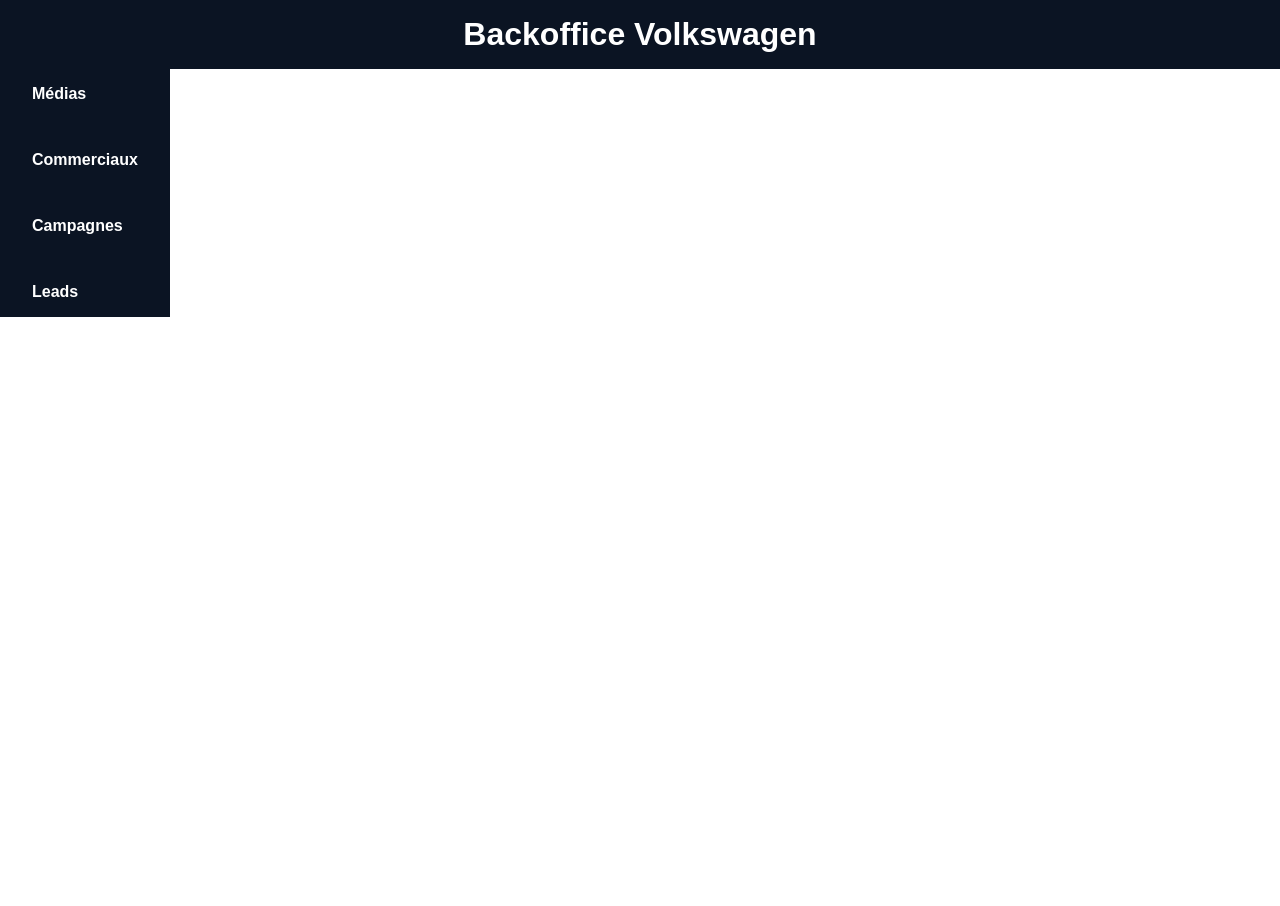
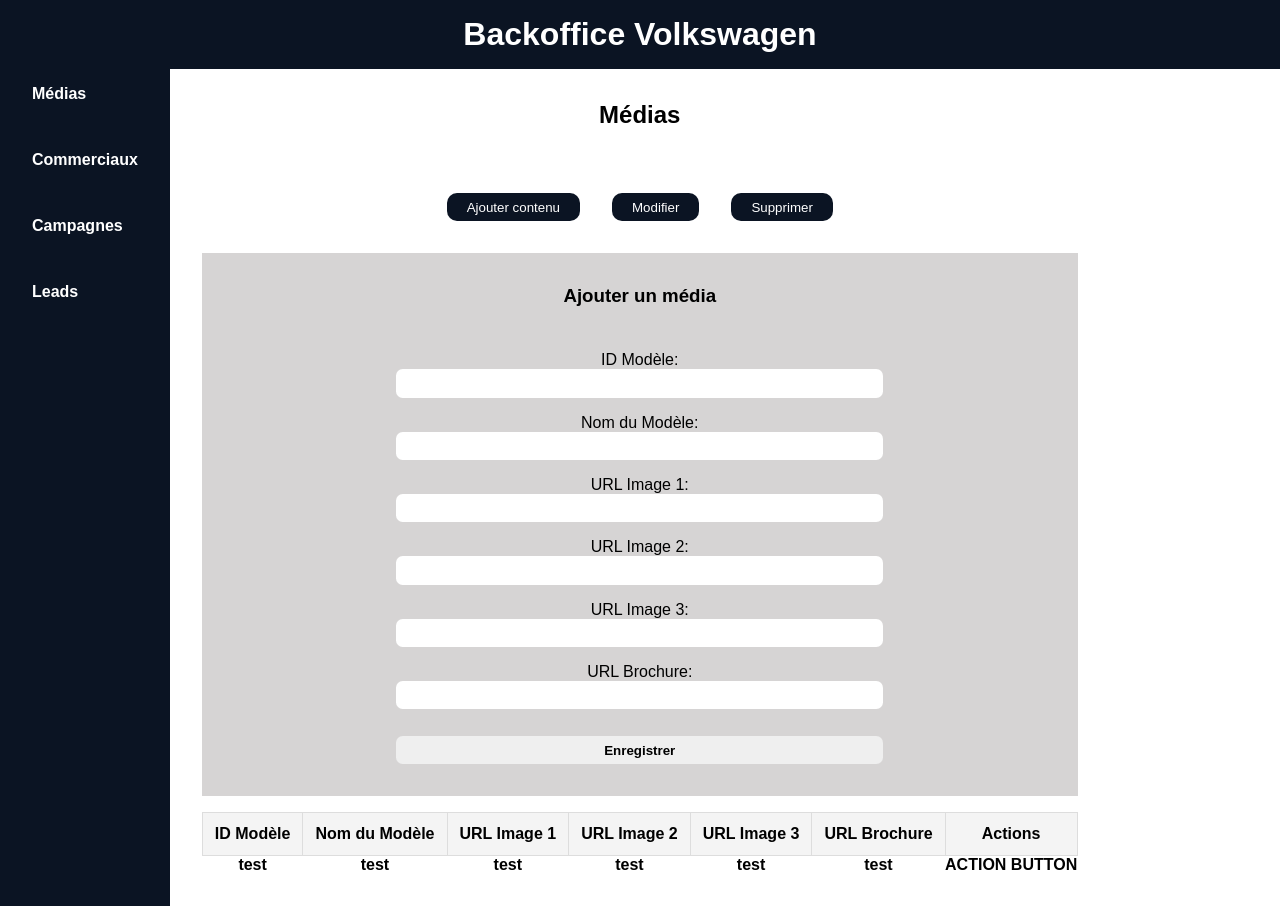
Before and after one commit to WadieBenabdouh/backoffice-volkswagen-main, a React (Vite) app: page / in a window 1280 px wide. Before the commit the page ends 800 px from the top, so only its background shows below. Built offline with nearby package versions, Linux system fonts and the light colour scheme.

Commit message:
clean siderbar navigation engine to jump between pages

```diff
--- a/src/components/Dashboard/Dashboard.jsx
+++ b/src/components/Dashboard/Dashboard.jsx
@@ -4,11 +4,27 @@ import CommerciauxDashboard from "../pages/Commerciaux/CommerciauxDashboard";
 import CampagnesDashboard from "../pages/Campagnes/CampagnesDashboard";
 import LeadsDashboard from "../pages//Leads/LeadsDashboard";
 
-
-
-
+import { useState } from "react";
 
 function Dashboard() {
+  // TOGGLE PAGES APPEARANCE USIN useState hook
+  const [currentView, setCurrentView] = useState("Medias");
+
+  const renderView = () => {
+    switch (currentView) {
+      case "Medias":
+        return <MediasDashboard />;
+      case "Commerciaux":
+        return <CommerciauxDashboard />;
+      case "Campagnes":
+        return <CampagnesDashboard />;
+      case "Leads":
+        return <LeadsDashboard />;
+      default:
+        return <MediasDashboard />;
+    }
+  };
+
   return (
     <>
       {/* HEADER */}
@@ -25,16 +41,24 @@ function Dashboard() {
           <nav>
             <ul>
               <li>
-                <a href="\">Médias</a>
+                <a href="#" onClick={() => setCurrentView("Medias")}>
+                  Médias
+                </a>
               </li>
               <li>
-                <a href="\">Commerciaux</a>
+                <a href="#" onClick={() => setCurrentView("Commerciaux")}>
+                  Commerciaux
+                </a>
               </li>
               <li>
-                <a href="\">Campagnes</a>
+                <a href="#" onClick={() => setCurrentView("Campagnes")}>
+                  Campagnes
+                </a>
               </li>
               <li>
-                <a href="\">Leads</a>
+                <a href="#" onClick={() => setCurrentView("Leads")}>
+                  Leads
+                </a>
               </li>
             </ul>
           </nav>
@@ -42,12 +66,7 @@ function Dashboard() {
         {/* SIDEBAR END */}
 
         {/* SELECTED PAGE AS COMPONENT- 4/4*/}
-        <section className={`${classes.rightPanel}`}>
-          {/* <MediasDashboard /> */}
-          {/* <CommerciauxDashboard /> */}
-          {/* <CampagnesDashboard /> */}
-          {/* <LeadsDashboard/> */}
-        </section>
+        <section className={`${classes.rightPanel}`}>{renderView()}</section>
         {/* SELECTED PAGE AS COMPONENT - 4/4 END*/}
       </main>
     </>
```
